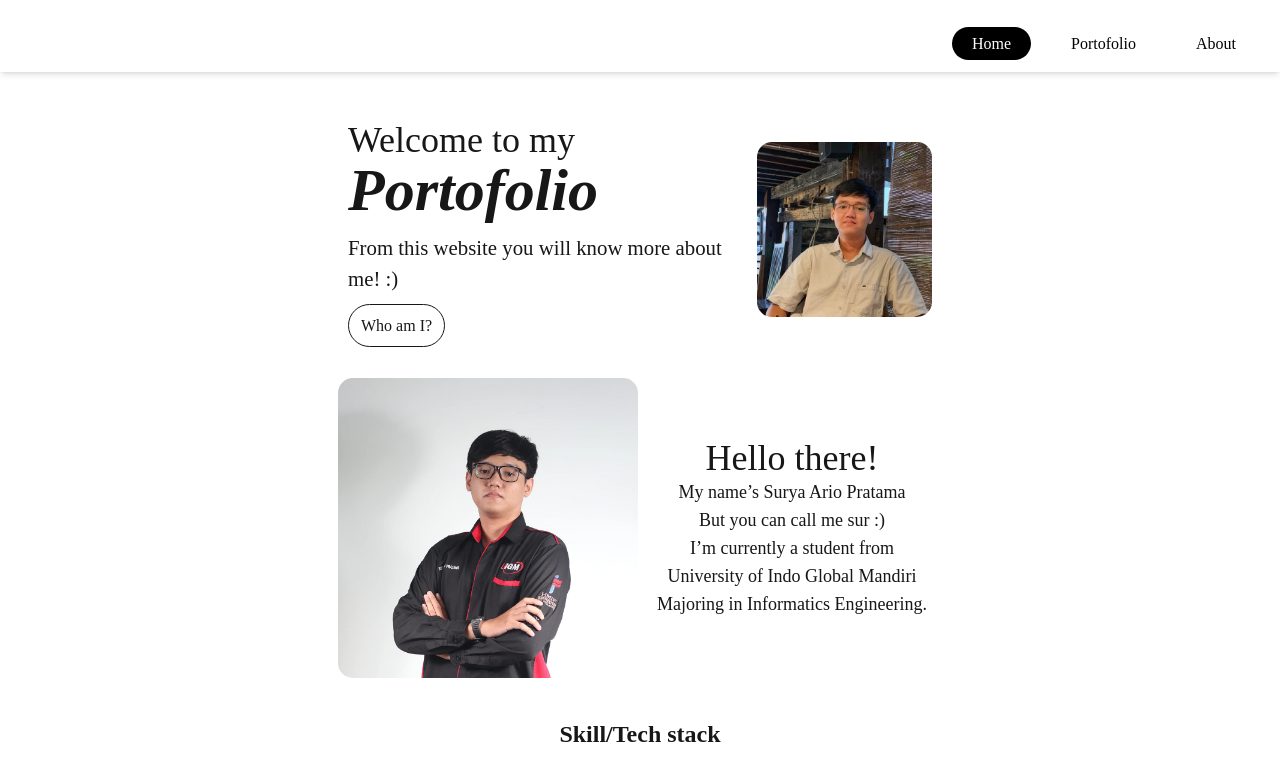
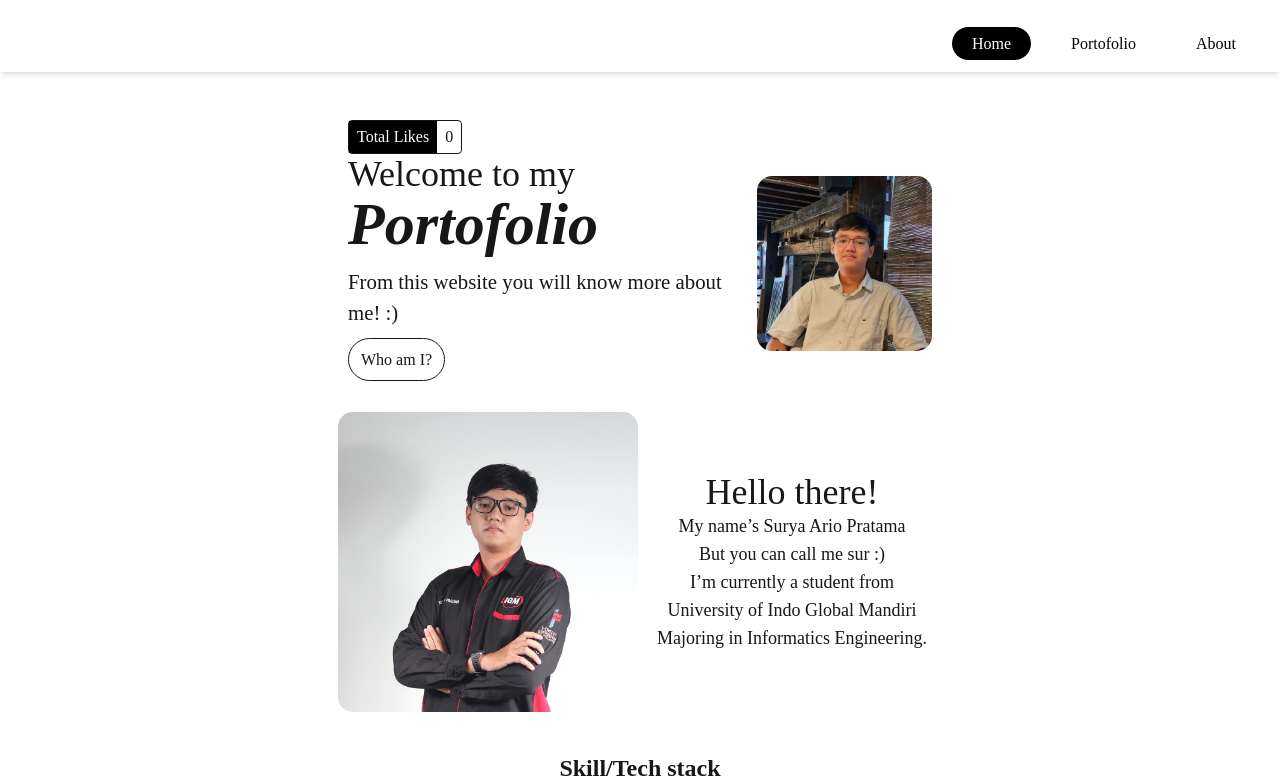
Before and after one commit to Surya54p/Portofolio-online-nextjs-2025, a Next.js app: page / in a window 1280 px wide. Shown: the top 780 px of the page. Built offline with nearby package versions, Linux system fonts and the light colour scheme; no server answers; the database is empty.

Commit message:
GET like api [worked]

```diff
--- a/src/app/api/like/route.ts
+++ b/src/app/api/like/route.ts
@@ -49,3 +49,15 @@ export async function POST(req: Request) {
     );
   }
 }
+
+export async function GET() {
+  const totalLikes = await prisma.like.count({
+    where: {
+      nama: { not: '' }, // Hanya yang ada nama
+    },
+  });
+
+  return new Response(JSON.stringify({ totalLikes }), {
+    headers: { 'Content-Type': 'application/json' },
+  });
+}
--- a/src/app/page.tsx
+++ b/src/app/page.tsx
@@ -1,11 +1,13 @@
 "use client";
 import Image from "next/image";
-import React, { useState } from "react";
+import { useEffect, useState } from "react";
 
 const Home = () => {
   const [nama, setNama] = useState("");
   const [message, setMessage] = useState("");
+  const [totalLikes, setTotalLikes] = useState<number | null>(null);
 
+  // POST like
   const handleSubmit = async (e: React.FormEvent) => {
     e.preventDefault();
 
@@ -29,9 +31,26 @@ const Home = () => {
     setNama("");
   };
 
+  // Get like
+  useEffect(() => {
+    const fetchLikes = async () => {
+      const response = await fetch("/api/like");
+      const data = await response.json();
+      setTotalLikes(data.totalLikes);
+    };
+
+    fetchLikes();
+  }, []);
+
   return (
     <div className="w-full sm:w-[80%] md:max-w-[70%] lg:max-w-[50%] mx-auto p-7 rounded box-shadow-paper-effect-3d hover:shadow-none">
       {/* Hero Section */}
+      <div>
+        <div className="border rounded flex   w-fit ">
+          <div className="px-2 py-1 bg-black text-white">Total Likes </div>
+          <div className="px-2 py-1">{totalLikes !== null ? totalLikes : "Loading..."}</div>
+        </div>
+      </div>
       <div className="flex items-center justify-between mb-10">
         <div className="flex justify-center flex-col">
           <div className="mb-3">
```
